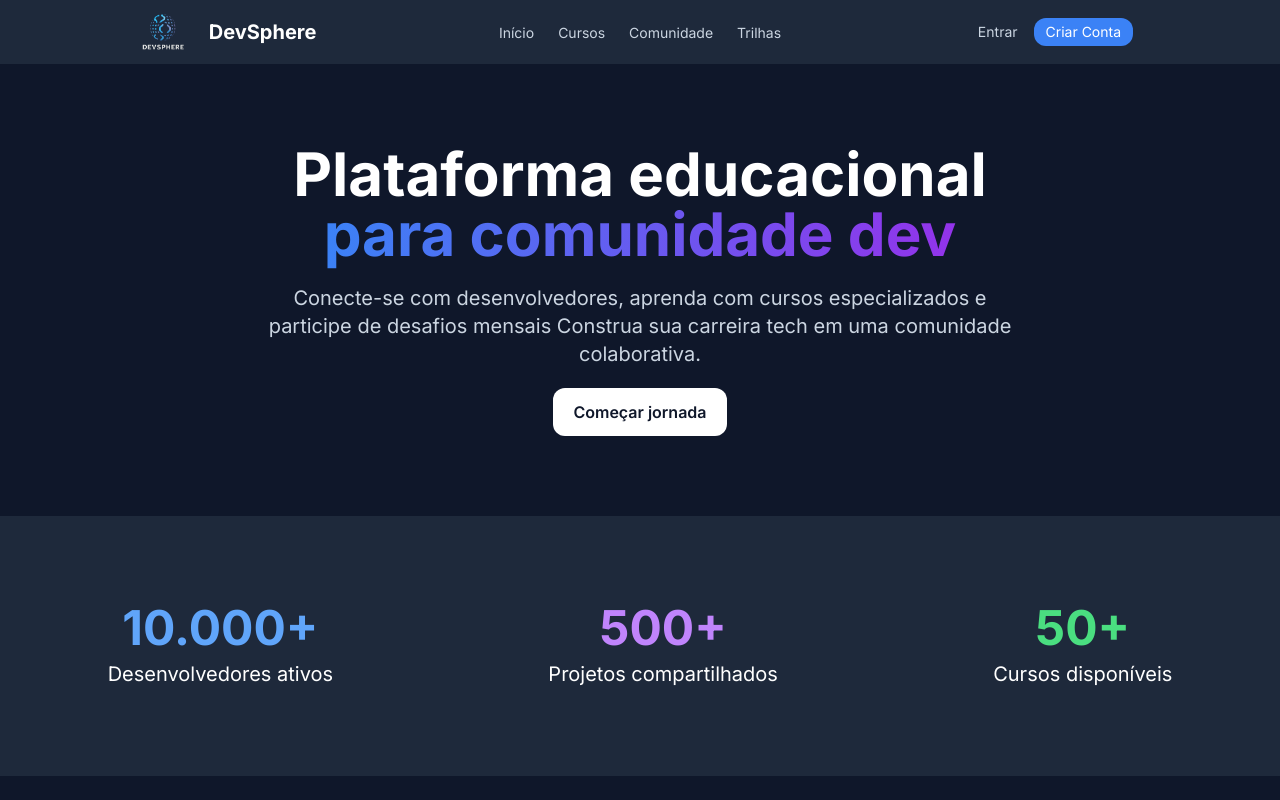
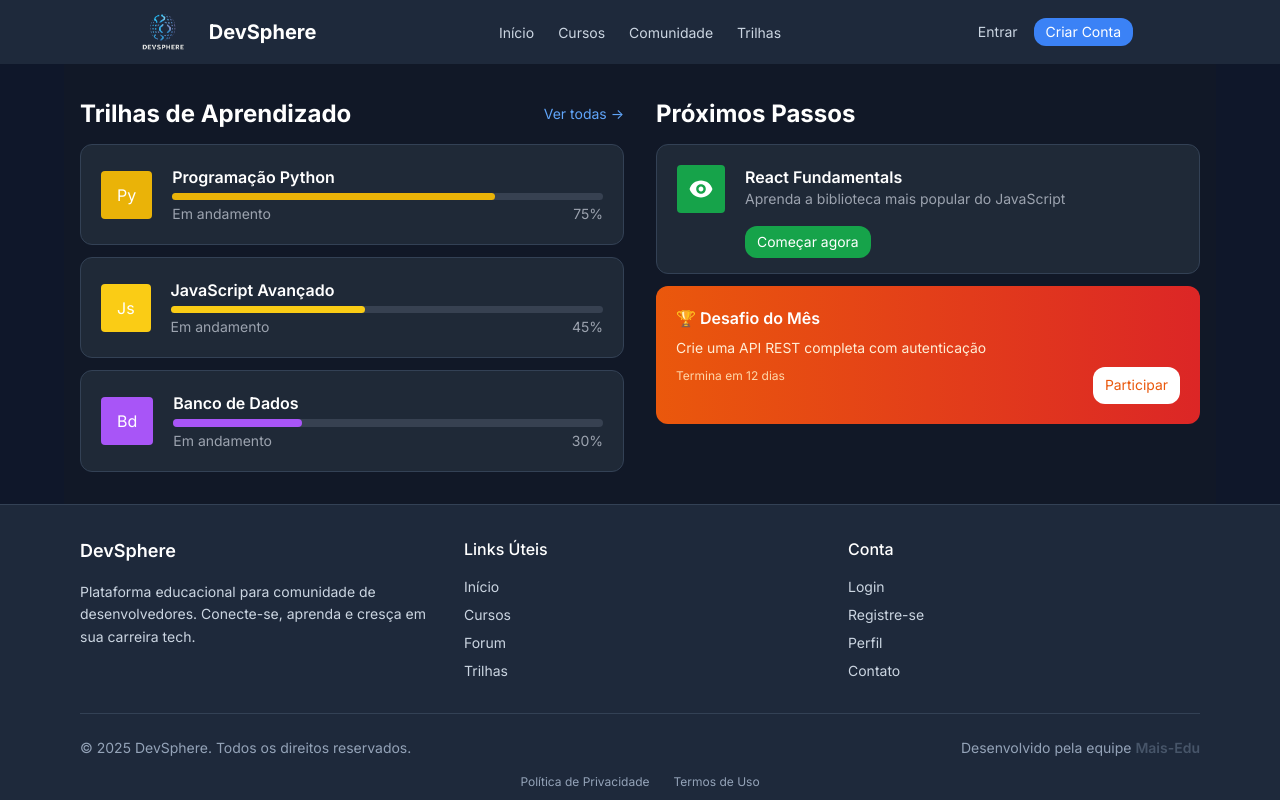
Before and after one commit to Mais-Edu/frontend-devsphere, a React (Vite) app: page /test in a window 1280 px wide. Shown: the top 800 px of the page. Built offline with nearby package versions, Linux system fonts and the light colour scheme.

Commit message:
feature/NextSteps - criaçãodo componente NextSteps

```diff
--- /dev/null
+++ b/src/components/NextSteps/MonthChallenge/index.jsx
@@ -0,0 +1,15 @@
+import Button from "../../Button";
+
+const MonthChallenge = ({title, contentText, termText, href}) => {
+
+    return (
+        <div className="flex flex-col gap-2 bg-[linear-gradient(90deg,#EA580C,#DC2626)] p-5 rounded-xl">
+            <h3 className="font-semibold">{title}</h3>
+            <p className="font-regular text-[0.87rem] text-[#FFEDD5]">{contentText}</p>
+            <div className="flex justify-between"><span className="font-regular text-[0.75rem] text-[#FED7AA]">{termText}</span>
+            <Button href={href} className={"bg-[#FFFFFF] text-[0.87rem] text-[#EA580C] px-3 py-2"}>Participar</Button></div>
+        </div>
+    );
+};
+
+export default MonthChallenge;
--- /dev/null
+++ b/src/components/NextSteps/NextStepsCard/index.jsx
@@ -0,0 +1,24 @@
+import Button from "../../Button";
+
+const NextStepsCard = ({ title, contentText, href }) => {
+
+    return (
+        <div className="flex flex-col gap-5 bg-[#1F2937] p-5 rounded-xl border border-slate-700">
+            <div className="flex gap-5">
+                <div className="rounded p-3 bg-[#16A34A] h-12 w-12">
+                    <svg width="24" height="24" viewBox="0 0 24 24" fill="none" xmlns="http://www.w3.org/2000/svg">
+                        <path d="M12.0001 14.4C12.6366 14.4 13.2471 14.1471 13.6972 13.6971C14.1472 13.247 14.4001 12.6365 14.4001 12C14.4001 11.3635 14.1472 10.753 13.6972 10.3029C13.2471 9.85286 12.6366 9.6 12.0001 9.6C11.3636 9.6 10.7531 9.85286 10.303 10.3029C9.85295 10.753 9.6001 11.3635 9.6001 12C9.6001 12.6365 9.85295 13.247 10.303 13.6971C10.7531 14.1471 11.3636 14.4 12.0001 14.4Z" fill="white" />
+                        <path fillRule="evenodd" clipRule="evenodd" d="M0.549561 12C2.07836 7.1316 6.62636 3.6 12 3.6C17.3736 3.6 21.9216 7.1316 23.4504 12C21.9216 16.8684 17.3736 20.4 12 20.4C6.62636 20.4 2.07836 16.8684 0.549561 12ZM16.8 12C16.8 13.273 16.2942 14.4939 15.3941 15.3941C14.4939 16.2943 13.273 16.8 12 16.8C10.7269 16.8 9.50602 16.2943 8.60585 15.3941C7.70567 14.4939 7.19996 13.273 7.19996 12C7.19996 10.727 7.70567 9.50606 8.60585 8.60589C9.50602 7.70571 10.7269 7.2 12 7.2C13.273 7.2 14.4939 7.70571 15.3941 8.60589C16.2942 9.50606 16.8 10.727 16.8 12Z" fill="white" />
+                    </svg>
+                </div>
+                <div className="w-full">
+                    <h3 className="text-white font-semibold">{title}</h3>
+                    <p className="text-[#9CA3AF] text-sm mb-5">{contentText}</p>
+                    <Button href={href} className={"bg-[#16A34A] text-[0.87rem] text-white px-3 py-2 rounded-sm"}>Começar agora</Button>
+                </div>
+            </div>
+        </div>
+    );
+};
+
+export default NextStepsCard;
--- /dev/null
+++ b/src/components/NextSteps/ProgressCard/index.jsx
@@ -0,0 +1,51 @@
+import React, { useState } from "react";
+
+const ProgressCard = ({ title, color, iconSimbol, percent }) => {
+  // Estado para status da tarefa
+  const [status, setStatus] = useState("notStarted");
+
+  // Atualiza status automaticamente conforme a % concluída
+  React.useEffect(() => {
+    const value = parseInt(percent, 10); // remove o % e converte em número
+    if (value === 0) setStatus("notStarted");
+    else if (value > 0 && value < 100) setStatus("inProgress");
+    else if (value >= 100) setStatus("done");
+  }, [percent]);
+
+  // Texto amigável para cada status
+  const statusText = {
+    notStarted: "Não iniciado",
+    inProgress: "Em andamento",
+    done: "Concluído",
+  };
+
+  return (
+    <div className="flex gap-5 bg-[#1F2937] items-center p-5 rounded-xl border border-slate-700">
+      {/* Ícone com cor de fundo */}
+      <div style={{ backgroundColor: color }} className="rounded px-4 py-3">
+        {iconSimbol}
+      </div>
+
+      {/* Conteúdo */}
+      <div className="w-full">
+        <h3 className="text-white font-semibold">{title}</h3>
+
+        {/* Barra de progresso */}
+        <div className="w-full bg-[#374151] rounded mt-1">
+          <div
+            style={{ width: percent, backgroundColor: color }}
+            className="h-[0.45rem] rounded transition-all duration-500"
+          ></div>
+        </div>
+
+        {/* Status e percentual */}
+        <div className="flex justify-between text-sm mt-1">
+          <span className="text-[#9CA3AF]">{statusText[status]}</span>
+          <span className="text-[#9CA3AF]">{percent}</span>
+        </div>
+      </div>
+    </div>
+  );
+};
+
+export default ProgressCard;
--- /dev/null
+++ b/src/components/NextSteps/index.jsx
@@ -0,0 +1,59 @@
+import { useState, useEffect } from "react";
+import ProgressCard from "../../components/NextSteps/ProgressCard";
+import MonthChallenge from "./MonthChallenge";
+import NextStepsCard from "../NextSteps/NextStepsCard";
+
+const NextSteps = () => {
+
+    const [progressCards, setProgressCards] = useState([]);
+
+    useEffect(() => {
+        setProgressCards(() => {
+            return [
+                { title: "Programação Python", color: "#EAB308", iconSimbol: "Py", percent: "75%" },
+                { title: "JavaScript Avançado", color: "#FACC15", iconSimbol: "Js", percent: "45%" },
+                { title: "Banco de Dados", color: "#A855F7", iconSimbol: "Bd", percent: "30%" }
+            ];
+        });
+    }, []);
+
+    return (
+        <section className="flex flex-col sm:flex-row gap-8 bg-[#111827] mx-auto px-4 py-8 max-w-6xl">
+            <div className="sm:w-1/2 flex flex-col gap-3">
+                <div className="flex justify-between items-center">
+                    <h2 className="font-bold text-[1.5rem]">Trilhas de Aprendizado</h2>
+                    <a href="#" className="text-[#60A5FA] text-sm font-regular">Ver todas {'->'}</a>
+                </div>
+
+                {progressCards.map((card, index) => (
+                    <ProgressCard
+                        key={index}
+                        title={card.title}
+                        color={card.color}
+                        iconSimbol={card.iconSimbol}
+                        percent={card.percent}
+                    />
+                ))}
+
+            </div>
+            <div className="sm:w-1/2 flex flex-col gap-3">
+                <div className="flex justify-between">
+                    <h2 className="font-bold text-[1.5rem]">Próximos Passos</h2>
+                </div>
+                <NextStepsCard
+                    title={"React Fundamentals"}
+                    contentText={"Aprenda a biblioteca mais popular do JavaScript"}
+                    href={"#"} />
+
+                {/* <CommunityActivities/> */}
+
+                <MonthChallenge
+                    title={"🏆 Desafio do Mês"}
+                    contentText={"Crie uma API REST completa com autenticação"}
+                    termText={"Termina em 12 dias"}
+                    href={"#"} />
+            </div>
+        </section>);
+};
+
+export default NextSteps;
--- a/src/pages/TestPage/index.jsx
+++ b/src/pages/TestPage/index.jsx
@@ -1,15 +1,11 @@
-import CallToRegister from "../../components/CallToRegister";
-import InNumbers from "../../components/InNumbers";
-import WelcomeHome from "../../components/WelcomeHome";
+import NextSteps from "../../components/NextSteps";
 
 const TestPage = () => {
     return (
         <>
-        <WelcomeHome />
-        <InNumbers />
-        <CallToRegister />
+            <NextSteps />
         </>
-     );
+    );
 }
 
 export default TestPage;
```
Also changed, not shown: 1 other file (tests, documents, lock files or other folders).
